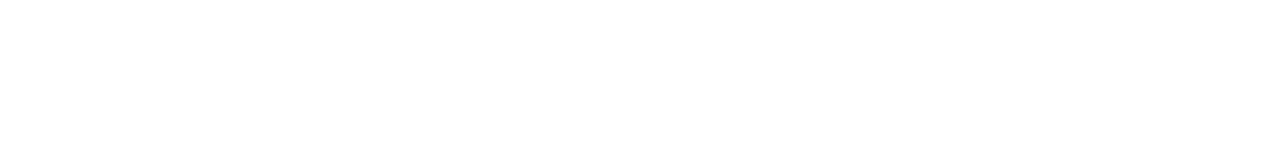
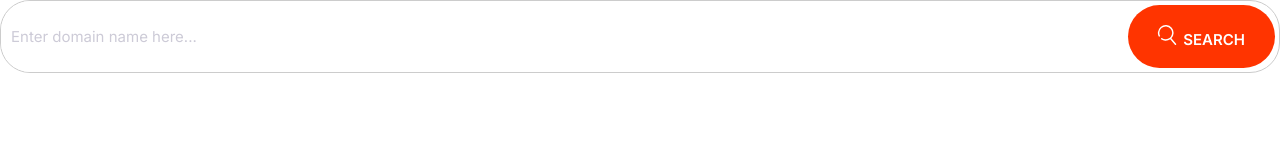
Before and after one commit to enzgamilla/enzify, a plain HTML site: page index.html in a window 1280 px wide. Drawn offline with Linux system fonts and the light colour scheme.

Commit message:
Build input component.

```diff
--- a/css/styles.css
+++ b/css/styles.css
@@ -4,6 +4,8 @@
     --color-accent:#ff3400;
     --color-heading: #1b0760;
     --color-body: #918ca4;
+    --color-border: #ccc;
+    --border-radius:30px;
 }
 
 *,*::after,*::before{
@@ -148,6 +150,14 @@ a{
     fill: var(--color-primary);
 }
 
+.icon--search{
+    fill: #fff;
+    width: 20px;
+    height: 20px;
+    margin-left: -1px;
+    margin-right: 2px;
+}
+
 .icon-container{
     background: #f3f9f8;
     width: 64px;
@@ -221,3 +231,40 @@ a{
         font-size: 1.5rem;
     }
 }
+
+/* Inputs */
+
+.input{
+    border-radius: var(--border-radius);
+    border:  1px solid var(--color-border);
+    color: var(--color-heading);
+    font-size: 2rem;
+    outline: 0;
+    padding: 1.5rem 3.5rem;
+}
+
+::placeholder{
+    color: #cdcbd7;
+}
+
+.input-group{
+    border: 1px solid var(--color-border);
+    border-radius: var(--border-radius);
+    display: flex;
+}
+
+.input-group .input {
+    border: 0;
+    flex-grow: 1;
+    padding:  1.5rem 1rem;
+}
+
+.input-group .btn{
+    margin: 4px;
+}
+
+@media screen and (min-width:1024px) {
+    .input{
+        font-size: 1.5rem;
+    }
+}
--- a/index.html
+++ b/index.html
@@ -17,5 +17,19 @@
     <link rel="stylesheet" href="/css/normalize.css" />
     <link rel="stylesheet" href="/css/styles.css" />
   </head>
-  <body></body>
+  <body>
+    <div class="input-group">
+      <input
+        type="text"
+        class="input"
+        placeholder="Enter domain name here..."
+      />
+      <button class="btn btn--accent">
+        <svg class="icon icon--search">
+          <use xlink:href="/images/sprite.svg#search"></use>
+        </svg>
+        Search
+      </button>
+    </div>
+  </body>
 </html>
```
Also changed, not shown: components/inputs.html (added, +9 -0 lines).
